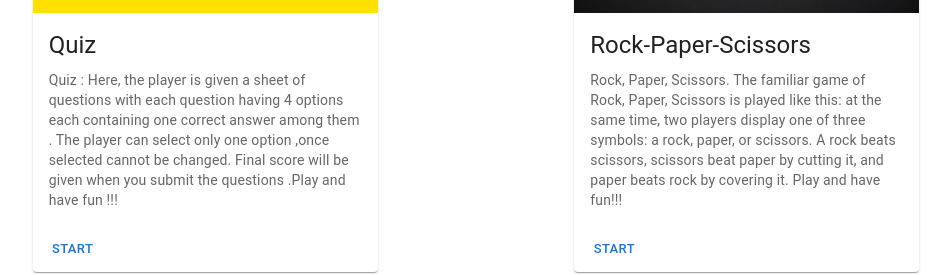
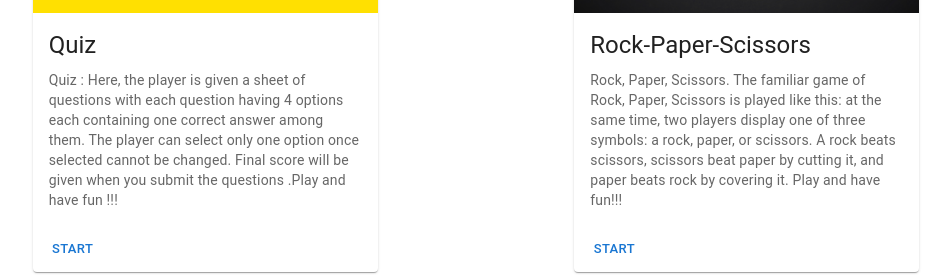
Before and after one commit to LikhitaSurla/Tech-Alliance-Web, a React (Vite) app: page / in a window 1280 px wide. Shown: the part 295-570 px from the top of the page, without its empty margins (164-1115 px from the left). Built offline with nearby package versions, Linux system fonts and the light colour scheme; a web font is replaced by a local one.

Commit message:
text change

```diff
--- a/src/Home.jsx
+++ b/src/Home.jsx
@@ -43,7 +43,7 @@ const Home=()=>{
           Quiz
         </Typography>
         <Typography variant="body2" color="text.secondary">
-        Quiz : Here, the player is given a sheet of questions with each question having 4 options each containing one correct answer among them . The player can select only one option ,once selected cannot be changed. Final score will be given when you submit the questions .Play and have fun !!!
+        Quiz : Here, the player is given a sheet of questions with each question having 4 options each containing one correct answer among them. The player can select only one option once selected cannot be changed. Final score will be given when you submit the questions .Play and have fun !!!
         </Typography>
       </CardContent>
       <CardActions>
```
